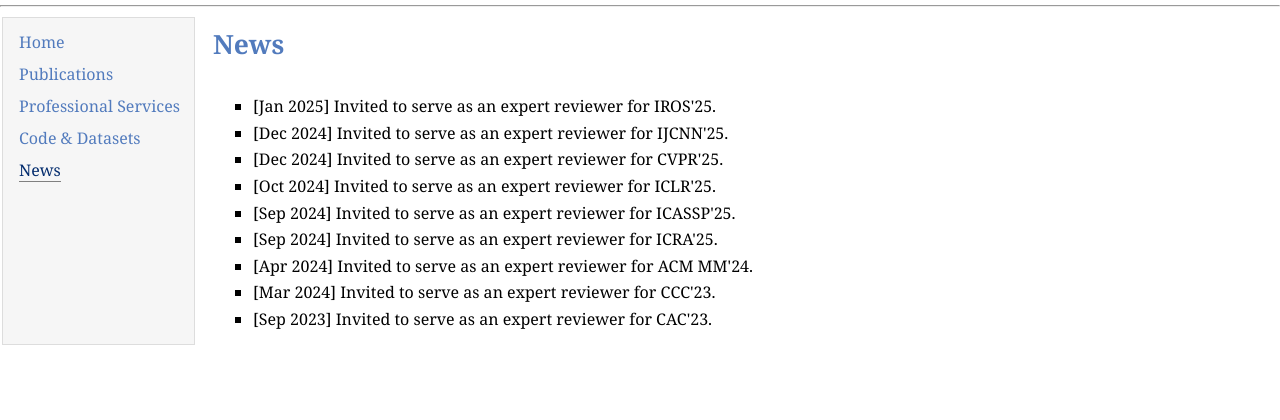
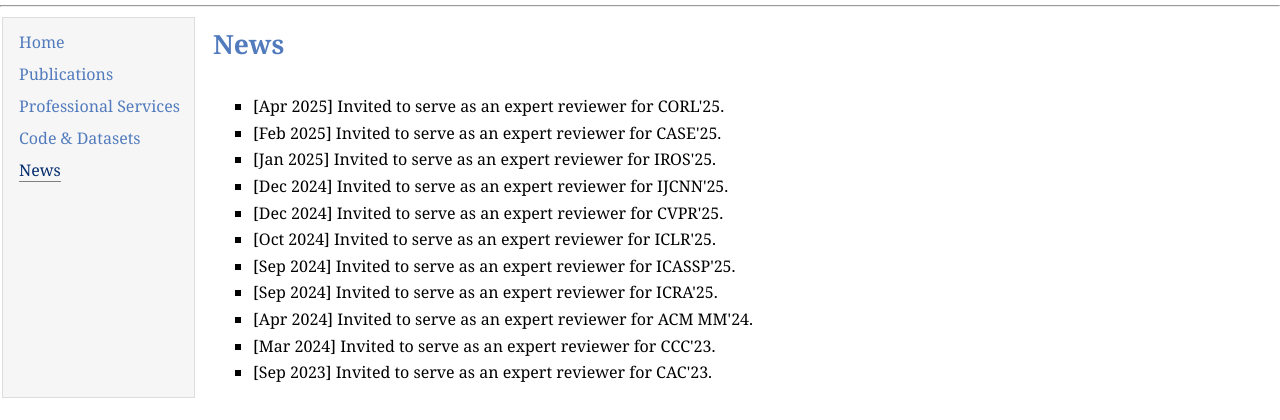
Before and after one commit to syc-hjy/syc-hjy.github.io, a plain HTML site: page news.html in a window 1280 px wide. Shown: the part 66-486 px from the top of the page. Drawn offline with Linux system fonts and the light colour scheme.

Commit message:
Update news.html

```diff
--- a/news.html
+++ b/news.html
@@ -24,6 +24,9 @@
 	<div>
         <ul>
 
+
+		   <li><p>[Apr 2025] Invited to serve as an expert reviewer for CORL'25. </p></li>
+		   <li><p>[Feb 2025] Invited to serve as an expert reviewer for CASE'25. </p></li>
 		   <li><p>[Jan 2025] Invited to serve as an expert reviewer for IROS'25. </p></li>
 		   <li><p>[Dec 2024] Invited to serve as an expert reviewer for IJCNN'25. </p></li>
 		   <li><p>[Dec 2024] Invited to serve as an expert reviewer for CVPR'25. </p></li>
```
